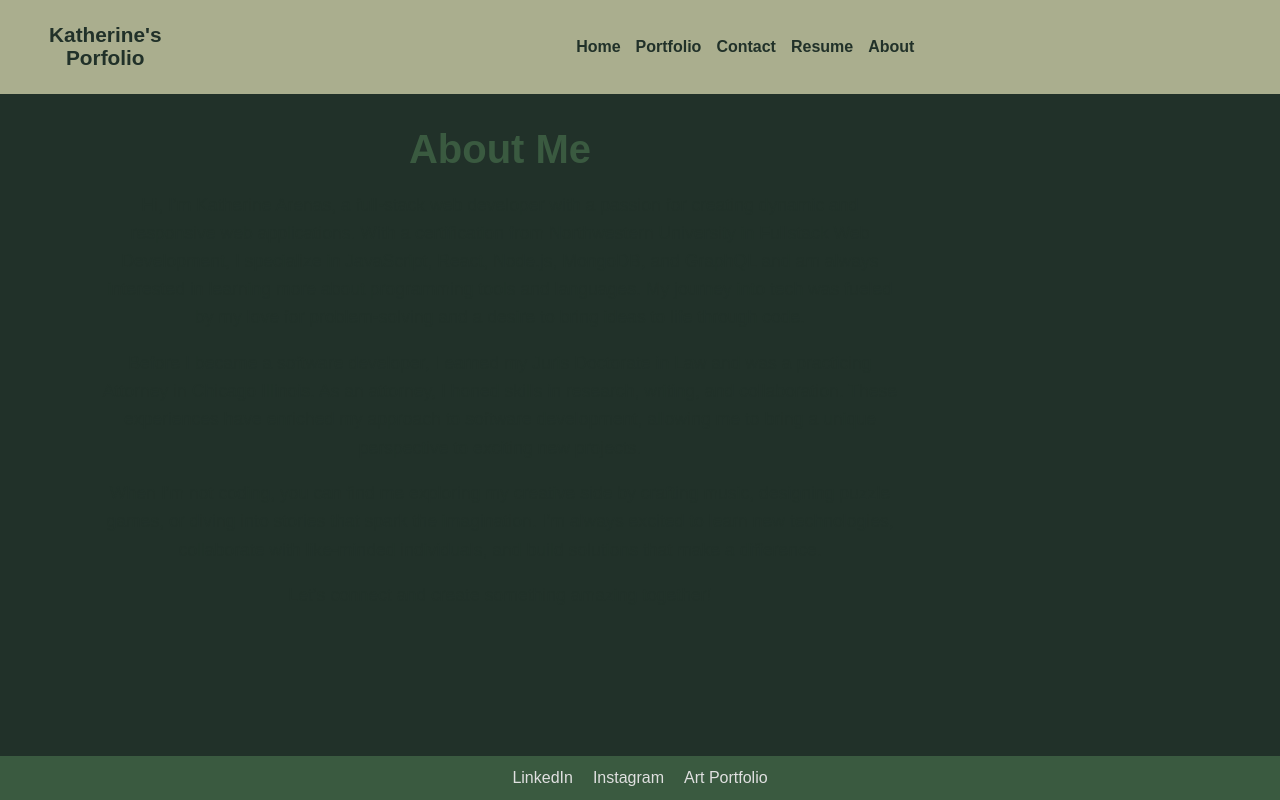
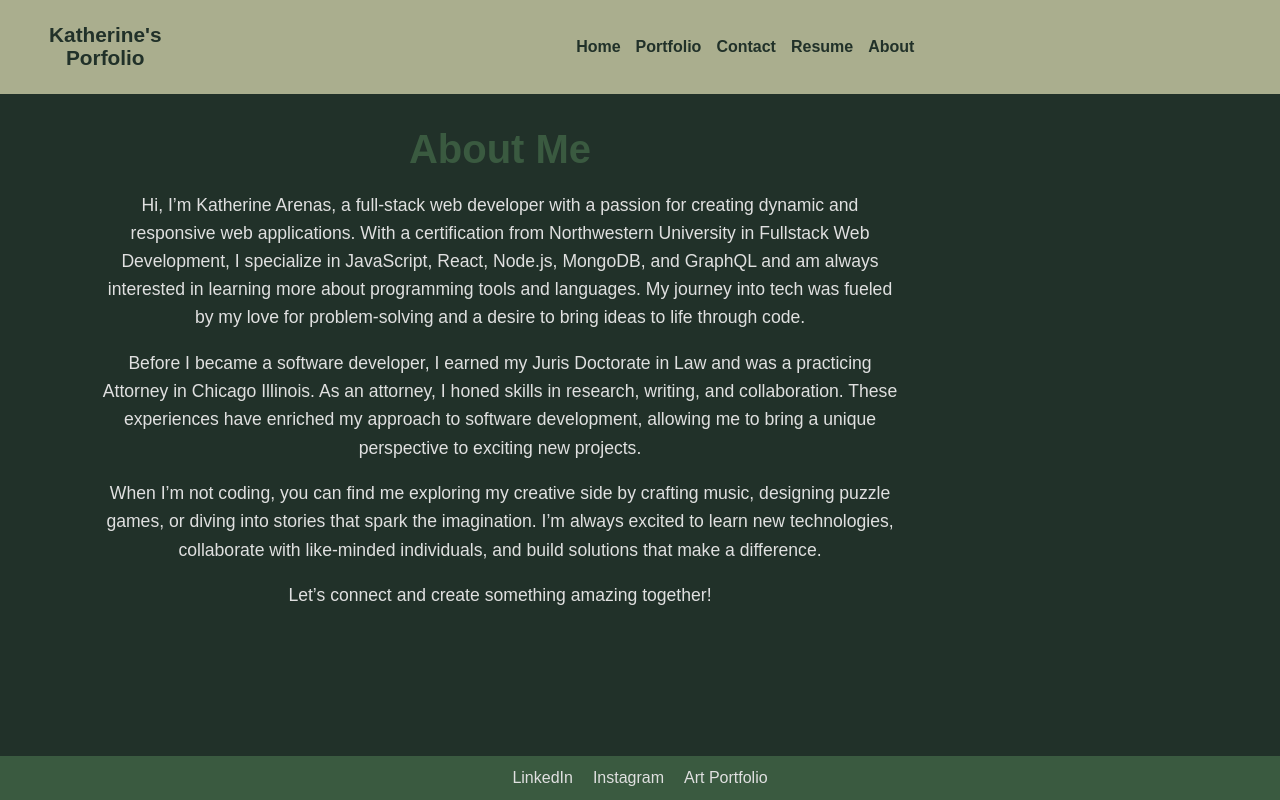
Before and after one commit to katherinearenas/react-portfolio, a React (Vite) app: page /about in a window 1280 px wide. Built offline with nearby package versions, Linux system fonts and the light colour scheme.

Commit message:
color changes

```diff
--- a/src/pages/style/about.css
+++ b/src/pages/style/about.css
@@ -14,7 +14,7 @@
 .about-content {
   font-size: 1.1em;
   line-height: 1.6;
-  color: var(--black-olive);
+  color: var(--platinum);
 }
 
 .about-content p {
```
